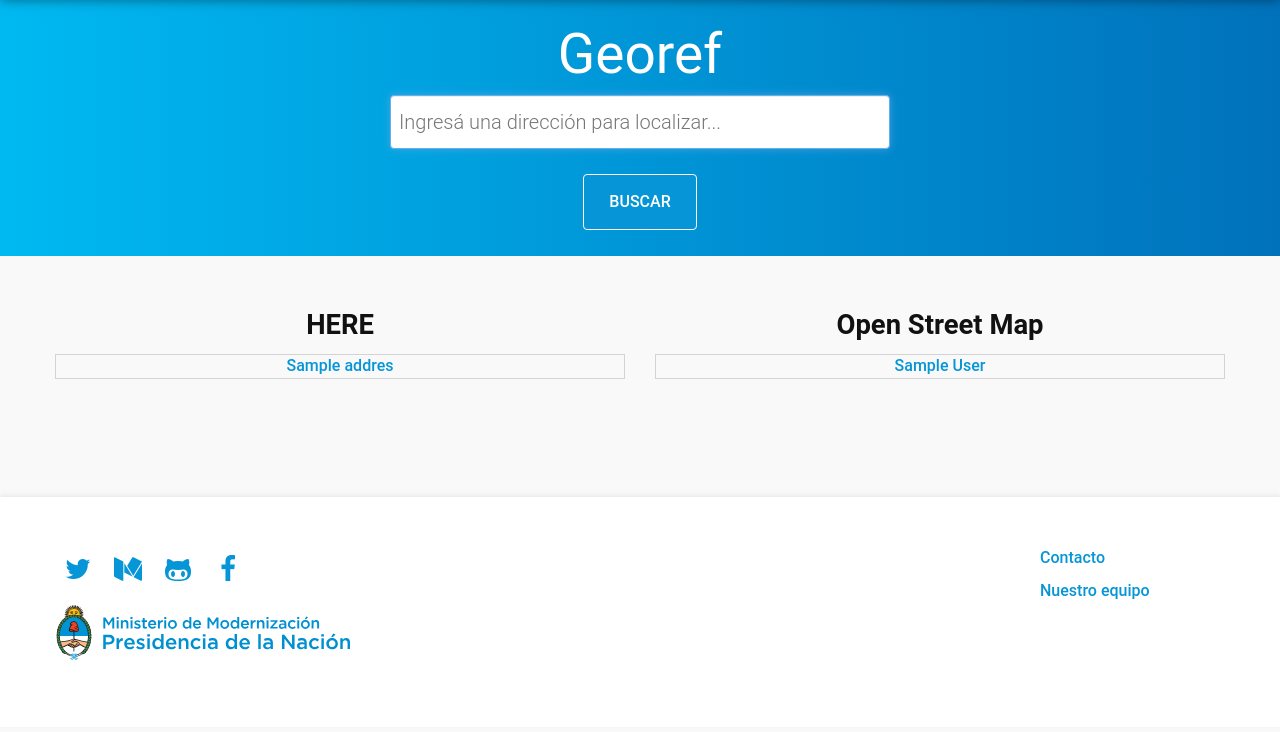
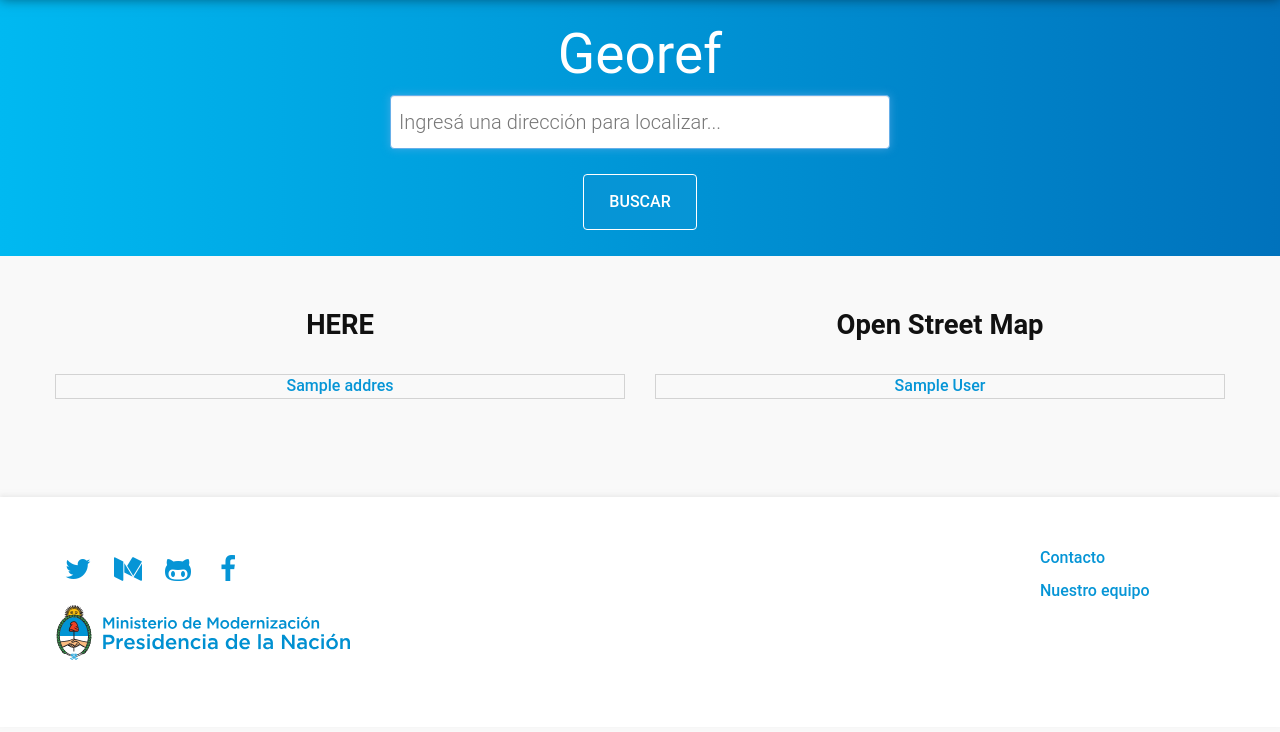
Before and after one commit to datosgobar/georef-ar-etl, a Django app: template search/templates/search.html in a window 1280 px wide. Shown: the part 73-805 px from the top of the page. Run offline with Django 3.2, Linux system fonts and the light colour scheme; the template is opened without the code that fills it: most values are stand-ins (such as "Sample title", 1, 10 or a date in 2020); some libraries are stand-ins or nearby versions.

Commit message:
Refactoring y estilos a sección de resultados.

```diff
--- a/search/static/css/style.css
+++ b/search/static/css/style.css
@@ -64,9 +64,13 @@ body {
   font-size: 16px;
   text-align: center;
 }
-  .result:hover {
-    background-color: beige;
-  }
+.result:hover {
+  background-color: beige;
+}
+
+.results {
+  padding-top: 20px;
+}
 
 .search-box {
   position: relative;
--- a/search/templates/results.html
+++ b/search/templates/results.html
@@ -1,7 +1,7 @@
 <div class="row">
     <div class="col-xs-12 col-sm-6 col-lg-6">
-        <div>
-            <h4 style="text-align:center">HERE</h4>
+        <h4 style="text-align:center">HERE</h4>
+        <div class="results">
             {% if results.here %}
                 {% for result in results.here %}
                     <a href="https://wego.here.com/search/{{ result.Location.Address.Label }}" title="Ver en el Mapa"target="_blank">
@@ -16,8 +16,8 @@
         </div>
     </div>
     <div class="col-xs-12 col-sm-6 col-lg-6">
-        <div>
-            <h4 style="text-align:center">Open Street Map</h4>
+        <h4 style="text-align:center">Open Street Map</h4>
+        <div class="results">
             {% if results.osm %}
                 {% for result in results.osm %}
                     <a href="http://nominatim.openstreetmap.org/reverse.php?lat={{ result.lat }}&lon={{ result.lon }}&zoom=18&format=html" title="Ver en el Mapa"target="_blank">
```
